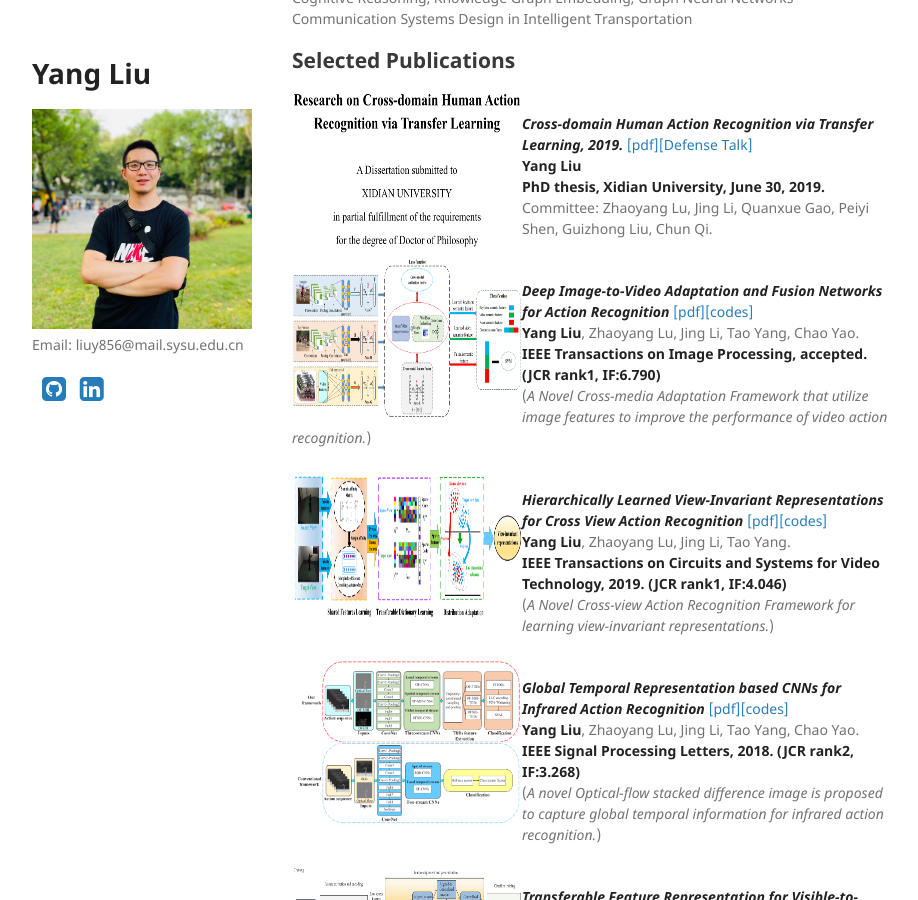
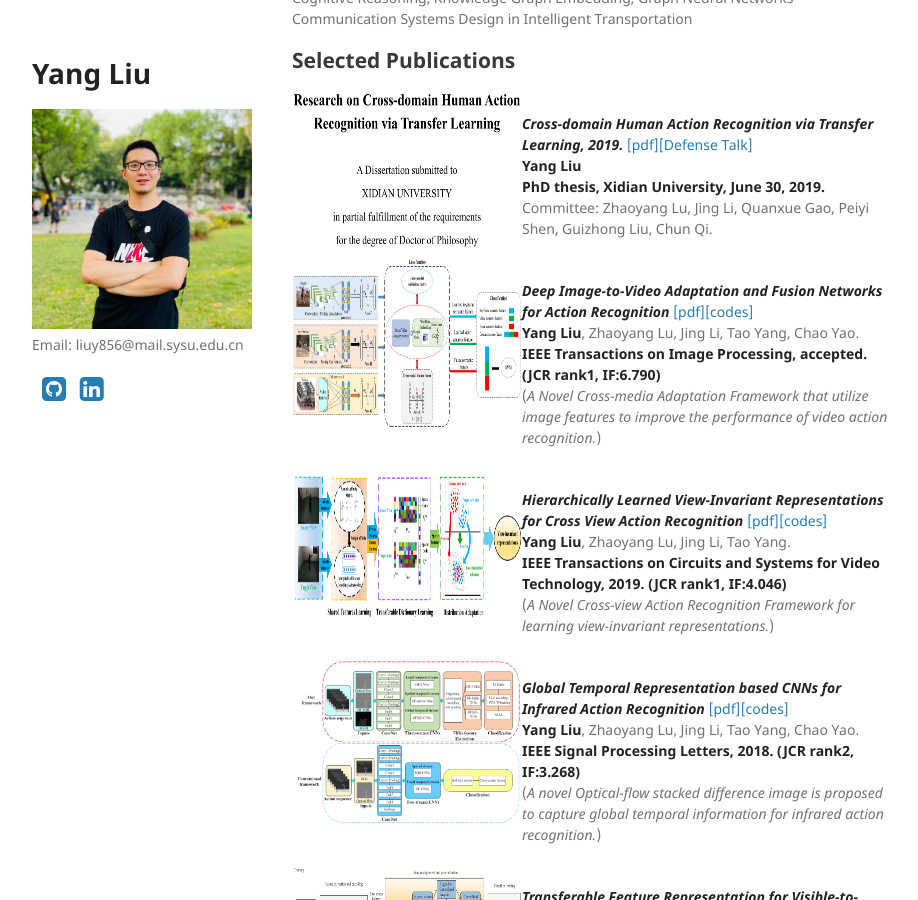
Before and after one commit to YangLiu9208/home, a Jekyll site: the page built from index.md, in a window 1280 px wide and 900 px high, scrolled down 723 px. Shown: the whole window, without its empty margins (178-1096 px from the left). Built offline with Jekyll 4.4.1, drawn with Linux system fonts in a browser that asks for light colours; a style sheet for code colours, icons or effects is not loaded.

Commit message:
Update index.md

```diff
--- a/index.md
+++ b/index.md
@@ -40,7 +40,7 @@ Committee: Zhaoyang Lu, Jing Li, Quanxue Gao, Peiyi Shen, Guizhong Liu, Chun Qi.
 
 <div align="left">
           <a>
-            <img border="0" src="./TIP.png" align="left" width="230" height="160">
+            <img border="0" src="./TIP.png" align="left" width="230" height="170">
           </a>
 </div>
 ***Deep Image-to-Video Adaptation and Fusion Networks for Action Recognition*** [[pdf]](https://arxiv.org/pdf/1911.10751.pdf)[[codes]](https://yangliu9208.github.io/DIVAFN/)
```
